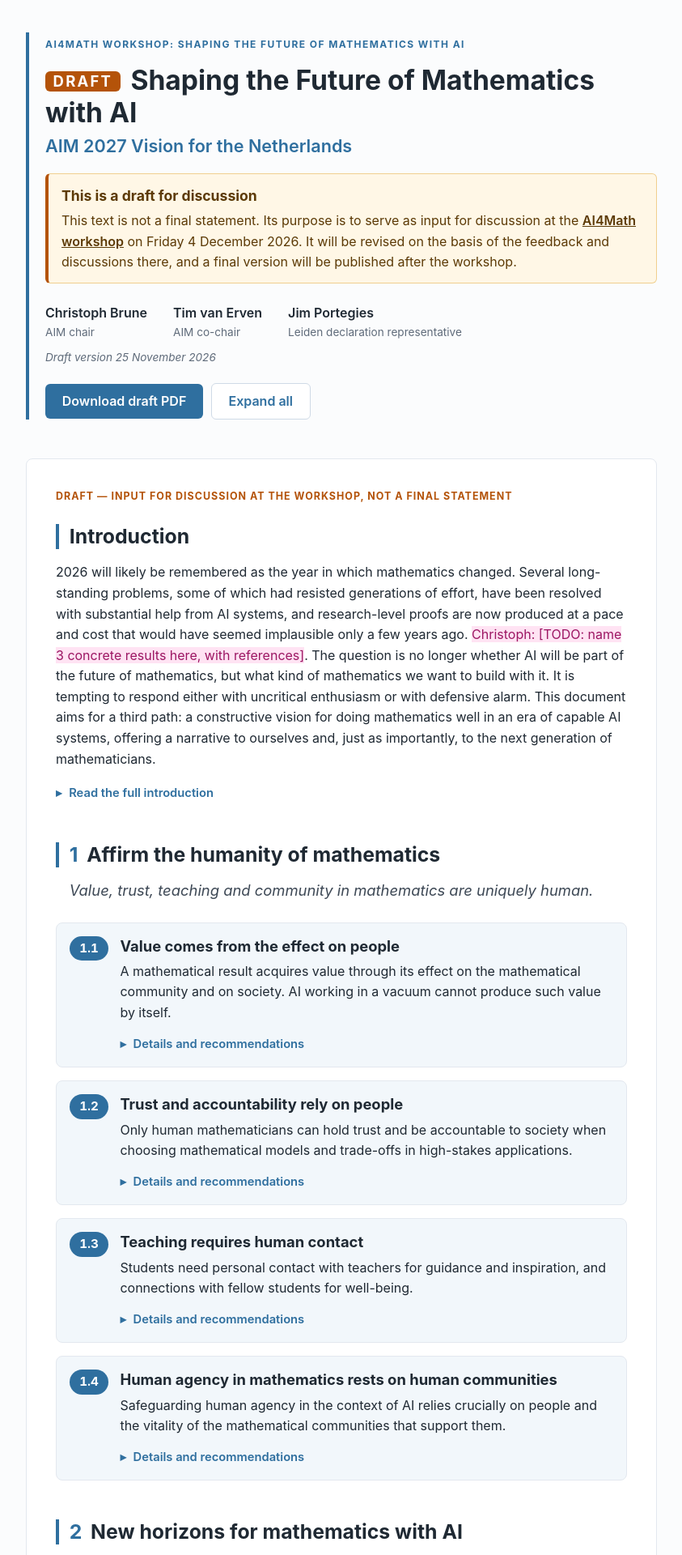
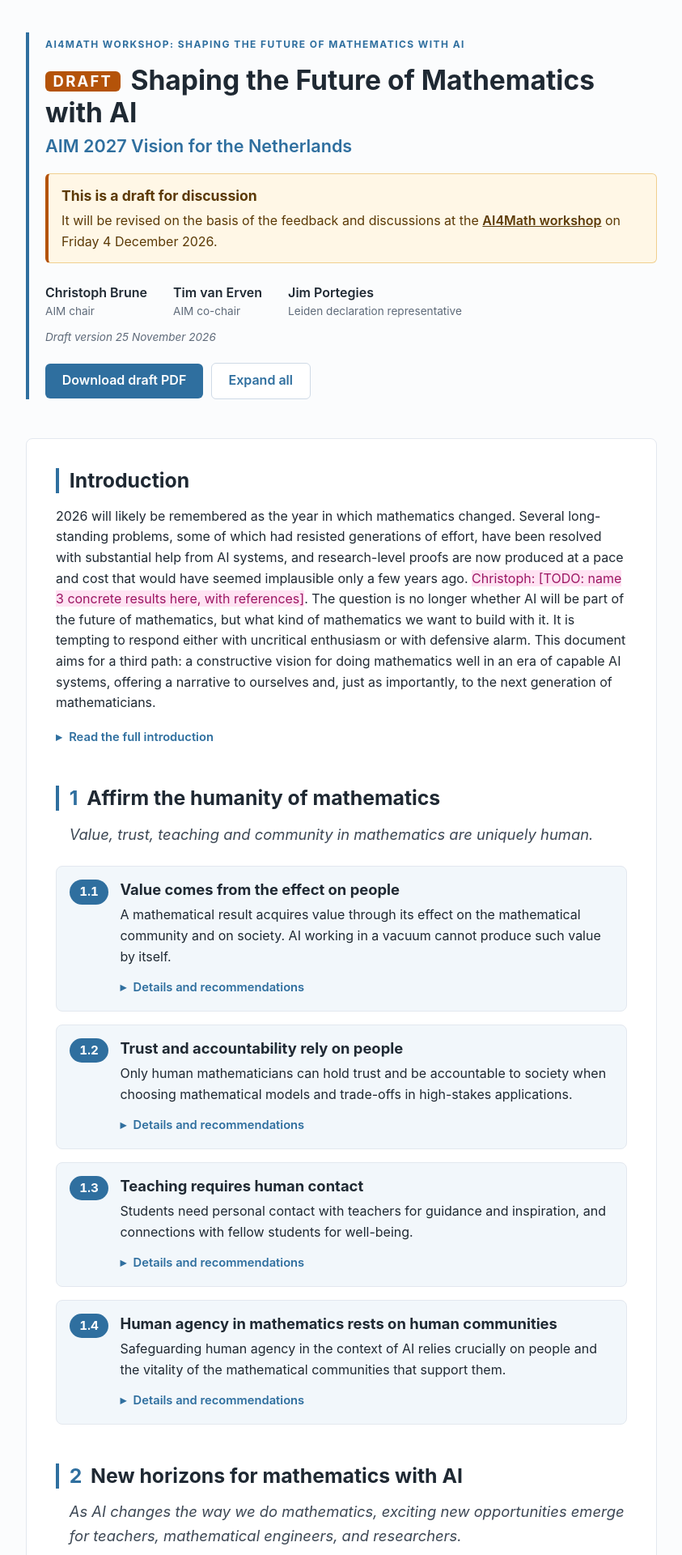
Before and after one commit to ai4mathnl/ai4mathnl.github.io, a Jekyll site: the page built from vision.html, in a window 1280 px wide. Shown: the top 1920 px of the page at 81% size, without its empty margins (218-1061 px from the left). Built offline with Jekyll 4.4.1, drawn with Linux system fonts in a browser that asks for light colours.

Commit message:
Trim the draft notice on the vision page
Drop the band above the text and keep the notice to one sentence.

```diff
--- a/_config.yml
+++ b/_config.yml
@@ -31,9 +31,8 @@ workshop:
   cancellation_email: "nada.mitrovic@cwi.nl"
   contact_email: ""
 
-# The vision document at /vision/. While this is true the page announces, in
-# its header and above the text, that it is a draft for discussion at the
-# workshop. Set it to false when the final version goes up, and drop "Draft"
+# The vision document at /vision/. While this is true the page announces in
+# its header that it is a draft for discussion at the workshop. Set it to false when the final version goes up, and drop "Draft"
 # from the title in vision.html's front matter at the same time.
 vision_draft: true
 
--- a/assets/css/site.css
+++ b/assets/css/site.css
@@ -323,9 +323,8 @@ a:hover { color: var(--accent-dark); }
 }
 
 /* Draft status. Deliberately the one warm colour on the site, so that it
-   cannot be mistaken for decoration: a tag in the title, a notice under it,
-   and a band across the top of the document itself for anyone who arrives
-   by a link into the text. All three hang on vision_draft in _config.yml. */
+   cannot be mistaken for decoration: a tag in the title and a notice under
+   it. Both hang on vision_draft in _config.yml. */
 .draft-tag {
   display: inline-block;
   vertical-align: 0.2em;
@@ -358,17 +357,6 @@ a:hover { color: var(--accent-dark); }
 }
 
 .draft-notice a { color: inherit; font-weight: 600; }
-
-.vision--draft { border-top: 4px solid #b45309; }
-
-.vision__status {
-  margin: 0 0 1.5rem;
-  font-size: 0.78rem;
-  font-weight: 700;
-  letter-spacing: 0.08em;
-  text-transform: uppercase;
-  color: #b45309;
-}
 
 .vision-authors {
   list-style: none;
@@ -422,8 +410,7 @@ button.button {
 .vision-intro p:first-child { margin-top: 0; }
 
 .vision-section { margin-top: 3rem; }
-.vision-section:first-child,
-.vision__status + .vision-section { margin-top: 0; }
+.vision-section:first-child { margin-top: 0; }
 
 .vision-section > h2 {
   margin: 0 0 0.9rem;
--- a/vision.html
+++ b/vision.html
@@ -23,10 +23,8 @@ image: /assets/img/social-card.png
   <div class="draft-notice" role="note">
     <p class="draft-notice__title">This is a draft for discussion</p>
     <p>
-      This text is not a final statement. Its purpose is to serve as input for
-      discussion at the <a href="{{ '/' | relative_url }}">AI4Math workshop</a> on
-      {{ site.workshop.date }}. It will be revised on the basis of the feedback and
-      discussions there, and a final version will be published after the workshop.
+      It will be revised on the basis of the feedback and discussions at the
+      <a href="{{ '/' | relative_url }}">AI4Math workshop</a> on {{ site.workshop.date }}.
     </p>
   </div>
   {%- endif %}
@@ -46,10 +44,7 @@ image: /assets/img/social-card.png
   </p>
 </header>
 
-<article class="vision{% if site.vision_draft %} vision--draft{% endif %}">
-  {%- if site.vision_draft %}
-  <p class="vision__status">Draft &mdash; input for discussion at the workshop, not a final statement</p>
-  {%- endif %}
+<article class="vision">
   {% include vision-body.html %}
 </article>
 
```
